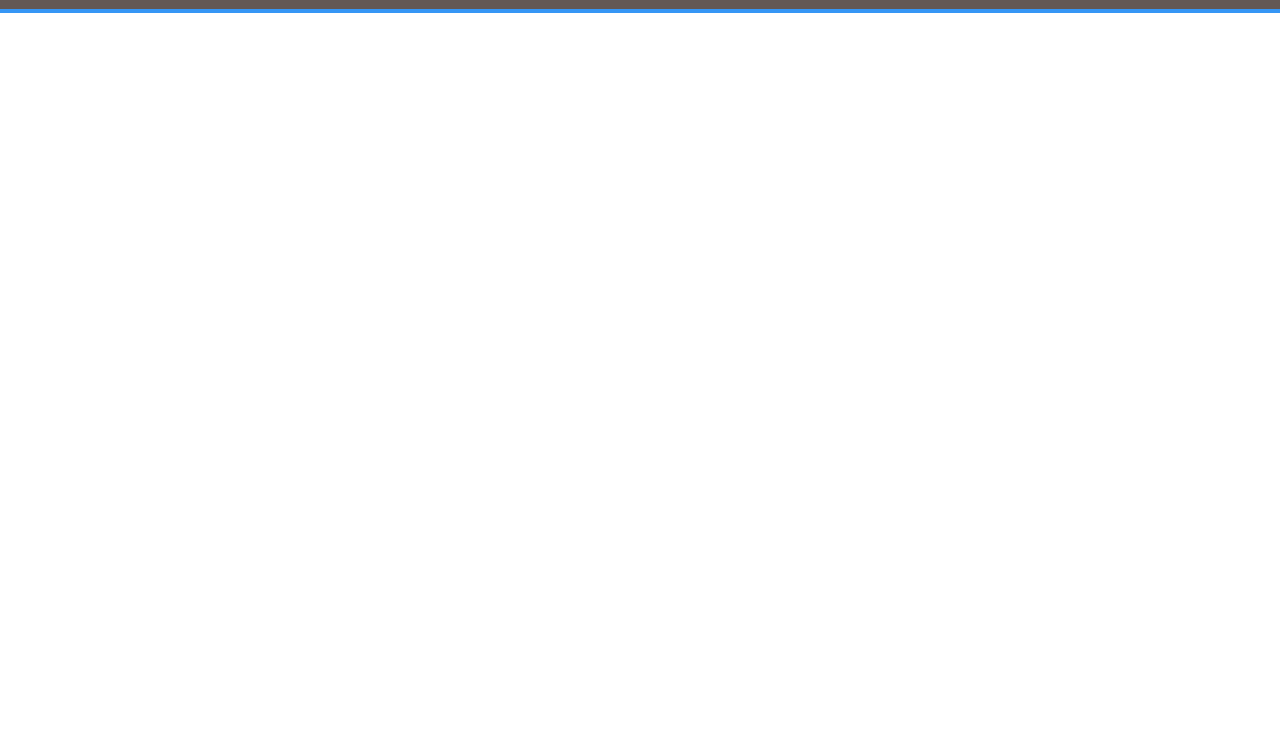
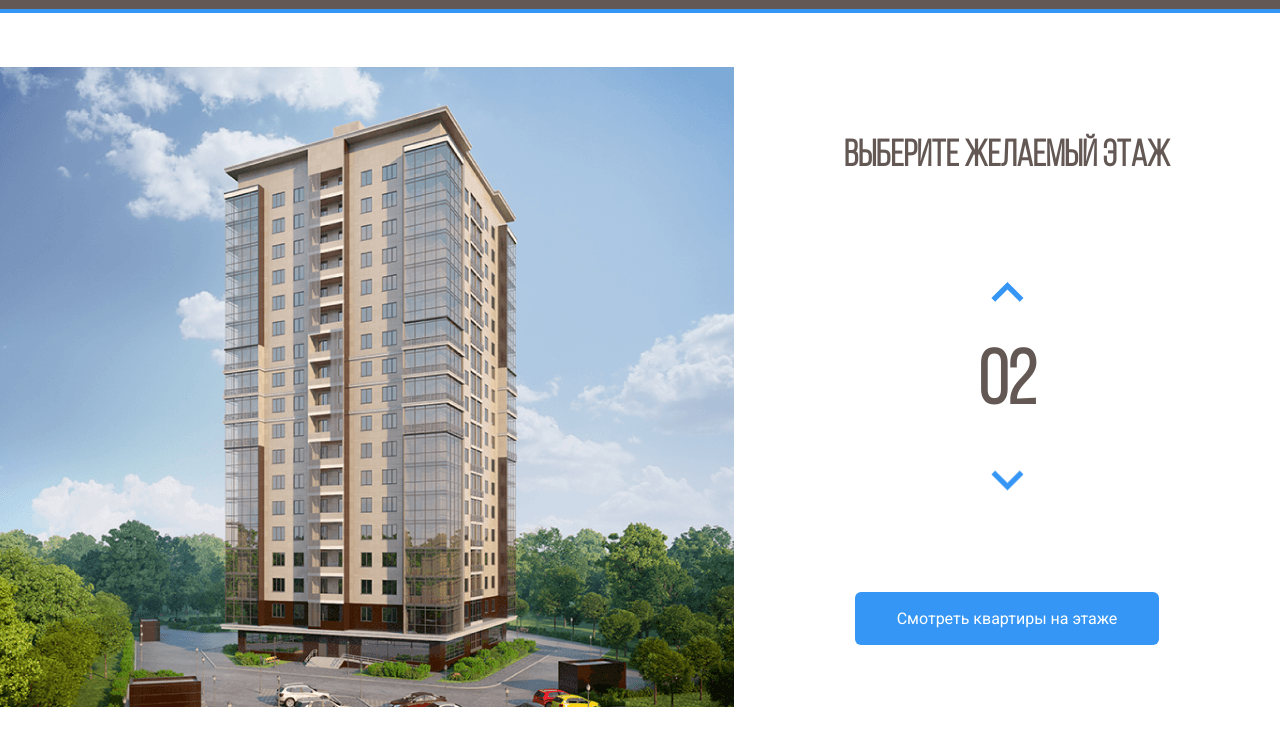
Before and after one commit to NatalyGraham/LiveComplex, a plain HTML site: page src/index.html in a window 1280 px wide. Shown: the part 53-798 px from the top of the page. Drawn offline with nearby package versions, Linux system fonts and the light colour scheme.

Commit message:
added up-n-down functionality

```diff
--- a/src/css/style.css
+++ b/src/css/style.css
@@ -1,4 +1,14 @@
-*{
+@font-face {
+    font-family: 'Bebas Neue Book';
+    src: local('Bebas Neue Book Regular'), local('BebasNeueBook'),
+    url('../fonts/BebasNeueBook.woff2') format('woff2'),
+    url('../fonts/BebasNeueBook.woff') format('woff');
+    font-weight: normal;
+    font-style: normal;
+    font-display: swap;
+}
+
+* {
     box-sizing: border-box;
 }
 
@@ -41,11 +51,11 @@ body {
     color: white;
 }
 
-.navbar-contacts{
+.navbar-contacts {
     text-align: right;
 }
 
-.contacts-text{
+.contacts-text {
     display: block;
     color: white;
     margin-bottom: 4px;
@@ -58,3 +68,82 @@ body {
     color: white;
     font-weight: bold;
 }
+
+.main {
+    max-width: 1280px;
+    margin: auto;
+    padding-top: 54px;
+    display: flex;
+}
+
+.home-img path {
+    cursor: pointer;
+    opacity: 0;
+}
+
+.home-img path:hover {
+    opacity: 1;
+}
+
+path.current-floor {
+    opacity: 1;
+}
+
+.main-info {
+    flex-grow: 1;
+    text-align: center;
+    align-items: center;
+    display: flex;
+    flex-direction: column;
+    justify-content: space-between;
+}
+
+.counter-button {
+    background-color: white;
+    border: none;
+    cursor: pointer;
+}
+
+.button-down {
+    transform: rotateX(180deg);
+}
+
+.counter-group {
+    display: flex;
+    flex-direction: column;
+    align-items: center;
+}
+
+.main-title {
+    font-family: 'Bebas Neue Book', sans-serif;
+    font-size: 37px;
+    line-height: 44px;
+    color: #635854;
+    margin-top: 68px;
+}
+
+.counter-text {
+    font-family: 'Bebas Neue Book', sans-serif;
+    font-size: 76px;
+    font-weight: bold;
+    color: #635854;
+    padding-top: 35px;
+    padding-bottom: 35px;
+}
+
+.button {
+    margin-top: 30px;
+    margin-bottom: 67px;
+    background: #3596F5;
+    border-radius: 6px;
+    border: none;
+
+}
+
+.button-text {
+    font-family: 'Roboto', sans-serif;
+    font-size: 16px;
+    line-height: 19px;
+    color: white;
+    padding: 0 36px;
+}
--- a/src/index.html
+++ b/src/index.html
@@ -3,7 +3,7 @@
 <head>
     <meta charset="UTF-8">
     <meta name="viewport" content="width=device-width, initial-scale=1.0">
-    <l<link rel="preconnect" href="https://fonts.googleapis.com">
+    <link rel="preconnect" href="https://fonts.googleapis.com">
     <link rel="preconnect" href="https://fonts.gstatic.com" crossorigin>
     <link href="https://fonts.googleapis.com/css2?family=Roboto:wght@400;700&display=swap" rel="stylesheet">
     <link rel="stylesheet" href="./css/normalize.css">
@@ -14,7 +14,7 @@
 <header class="header">
     <div class="navbar">
         <a href="./index.html" class="logo">
-            <img src="./assets/LOgo.svg" alt="">
+            <img src="./assets/LOgo.svg" alt="logo">
         </a>
         <nav class="navbar-nav">
             <ul class="navbar-menu">
@@ -49,7 +49,65 @@
         <!-- /.navbar-contacts -->
     </div>
     <!-- /.navbar -->
-
 </header>
+<div class="main">
+    <div class="main-img">
+        <svg width="734" height="640"
+             class="home-img"
+             viewBox="0 0 734 640" fill="none" xmlns="http://www.w3.org/2000/svg"
+             xmlns:xlink="http://www.w3.org/1999/xlink">
+            <rect width="734" height="640" fill="url(#pattern0)"/>
+            <defs>
+                <pattern id="pattern0" patternContentUnits="objectBoundingBox" width="1" height="1">
+                    <use xlink:href="#image0_1_86" transform="translate(-0.00408719) scale(0.0013624 0.0015625)"/>
+                </pattern>
+                <image id="image0_1_86" width="740" height="640" xlink:href="assets/home.png"/>
+            </defs>
+            <path floor="02" d="M222 533L442.8 541L512 527.3V549L443.5 568.7L222 557.7V533Z" fill="#3595F6" fill-opacity="0.75"/>
+            <path floor="03" d="M223 532V507L443.3 510.3L513 504.5V527L443.7 540L223 532Z" fill="#3595F6" fill-opacity="0.75"/>
+            <path floor="04" d="M223 506V481H444H513V504L445 511L223 506Z" fill="#3595F6" fill-opacity="0.75"/>
+            <path floor="05" d="M223 482V457L444.3 453.3L512 460V482H444" fill="#3595F6" fill-opacity="0.75"/>
+            <path floor="06" d="M223 456V430L444.5 426.7L513 437.7V459L444 452.3L223 456Z" fill="#3595F6" fill-opacity="0.75"/>
+            <path floor="07" d="M222 429V405.3L443 393L514 416V437.3L443 425L222 429Z" fill="#3595F6" fill-opacity="0.75"/>
+            <path floor="08" d="M222 407V382L444.2 365.7L514 394.3V415L443.7 393.3L222 407Z" fill="#3595F6" fill-opacity="0.75"/>
+            <path floor="09" d="M222 382V357L444.5 336.7L514 373.3V394L442 365.3L222 382Z" fill="#3595F6" fill-opacity="0.75"/>
+            <path floor="10" d="M222 356V332L445 307.3L514 351.3V373L444.7 335L222 356Z" fill="#3595F6" fill-opacity="0.75"/>
+            <path floor="11" d="M222 331V307L444.5 278.3L514 329.3V350L443.7 307.7L222 331Z" fill="#3595F6" fill-opacity="0.75"/>
+            <path floor="12" d="M221 307V283L443.3 250L514 309.3V329L444 278.3L221 307Z" fill="#3595F6" fill-opacity="0.75"/>
+            <path floor="13" d="M222 282V258L443.2 223L513 287V308L444.3 249.7L222 282Z" fill="#3595F6" fill-opacity="0.75"/>
+            <path floor="14" d="M222 258V233L444.3 195L513 265.3V286L444 222L222 258Z" fill="#3595F6" fill-opacity="0.75"/>
+            <path floor="15" d="M222 232V207L442.8 163.3L513 242.3V265L444 191.7L222 232Z" fill="#3595F6" fill-opacity="0.75"/>
+            <path floor="16" d="M223 208V183L443 135L513 220V243L442.3 163.7L223 208Z" fill="#3595F6" fill-opacity="0.75"/>
+            <path floor="17" d="M222 183V158L441.8 106L513 198.3V221L443.3 134.7L222 183Z" fill="#3595F6" fill-opacity="0.75"/>
+            <path floor="18" d="M222 158V132L444 75.3L513 177V198L443.7 106.3L222 158Z" fill="#3595F6" fill-opacity="0.75"/>
+        </svg>
+    </div>
+    <div class="main-info">
+        <h2 class="main-title">
+            Выберите желаемый этаж
+        </h2>
+        <div class="counter-group">
+            <button class="counter-button button-up">
+                <img src="./assets/arrow.svg" alt="arrow-up" class="arrow-up">
+            </button>
+            <span class="counter-text">02</span>
+            <button class="counter-button button-down">
+                <img src="./assets/arrow.svg" alt="arrow-down" class="arrow-up">
+            </button>
+        </div>
+        <button class="button button-primary">
+            <p class="button-text">
+                Смотреть квартиры на этаже
+            </p>
+        </button>
+    </div>
+</div>
+<script
+        src="https://code.jquery.com/jquery-3.6.0.min.js"
+        integrity="sha256-/xUj+3OJU5yExlq6GSYGSHk7tPXikynS7ogEvDej/m4="
+        crossorigin="anonymous">
+</script>
+<script src="./js/main.js">
+</script>
 </body>
 </html>
--- /dev/null
+++ b/src/js/main.js
@@ -0,0 +1,38 @@
+$(document).ready(function () {
+    let currentFloor = 2;
+    let formattedCurrentFloor;
+    let homeImg = $('.home-img path');
+    let counter = $('.counter-text');
+    let btnUp = $('.button-up');
+    let btnDown = $('.button-down');
+
+    homeImg.on('mouseover', function () {
+        currentFloor = $(this).attr('floor');
+        counter.text(currentFloor);
+    });
+
+    btnUp.on('click', function () {
+        if (currentFloor < 18) {
+            currentFloor++;
+            formattedCurrentFloor = currentFloor.toLocaleString('en-US', {minimumIntegerDigits: 2,
+                useGrouping: false});
+            counter.text(formattedCurrentFloor);
+            homeImg.removeClass('current-floor');
+            $(`[floor=${formattedCurrentFloor}]`).toggleClass('current-floor');
+        }
+
+    });
+
+    btnDown.on('click', function () {
+        if (currentFloor > 2) {
+            currentFloor--;
+            formattedCurrentFloor = currentFloor.toLocaleString('en-US', {minimumIntegerDigits: 2,
+                useGrouping: false})
+            counter.text(formattedCurrentFloor);
+            homeImg.removeClass('current-floor');
+            $(`[floor=${formattedCurrentFloor}]`).toggleClass('current-floor');
+        }
+
+    })
+
+})
```
Also changed, not shown: src/assets/Group 3.svg (added), src/assets/arrow.svg (added), src/assets/home.png (added), src/fonts/BebasNeueBook.woff (added), src/fonts/BebasNeueBook.woff2 (added).
